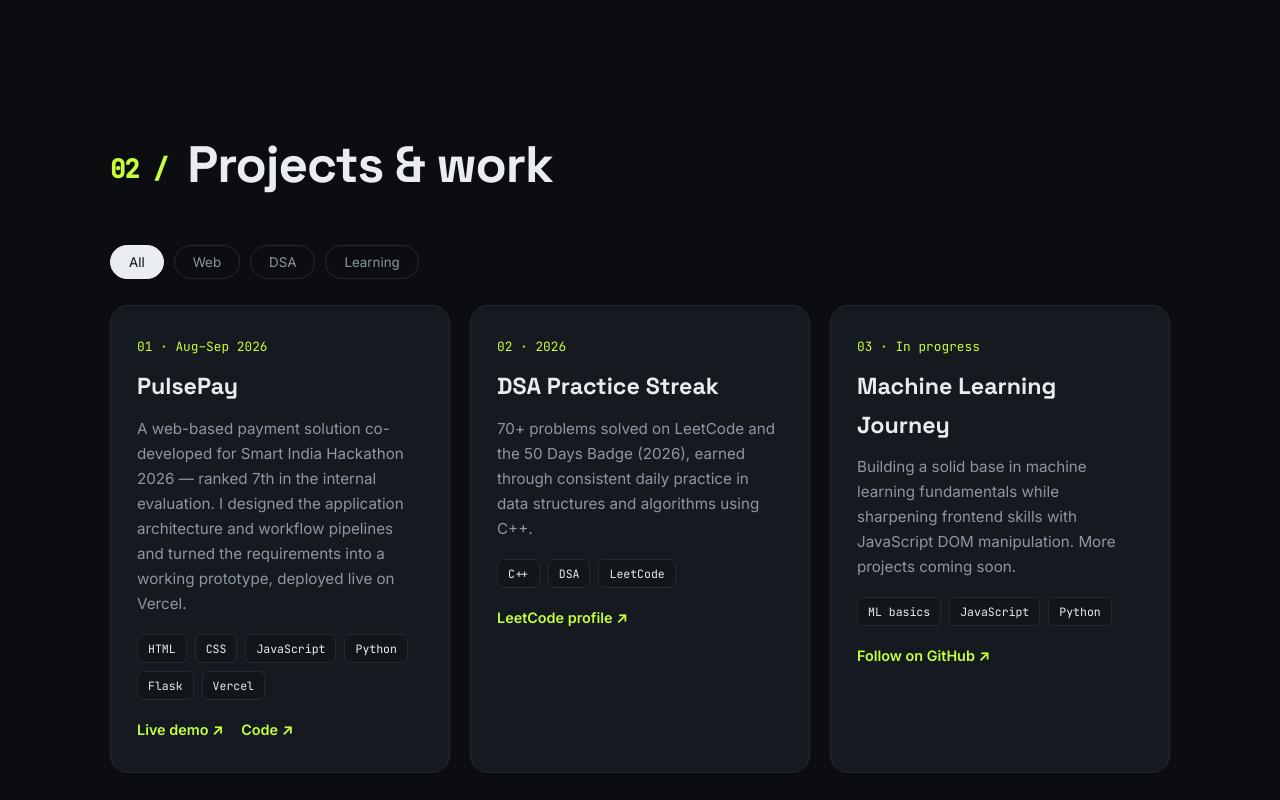
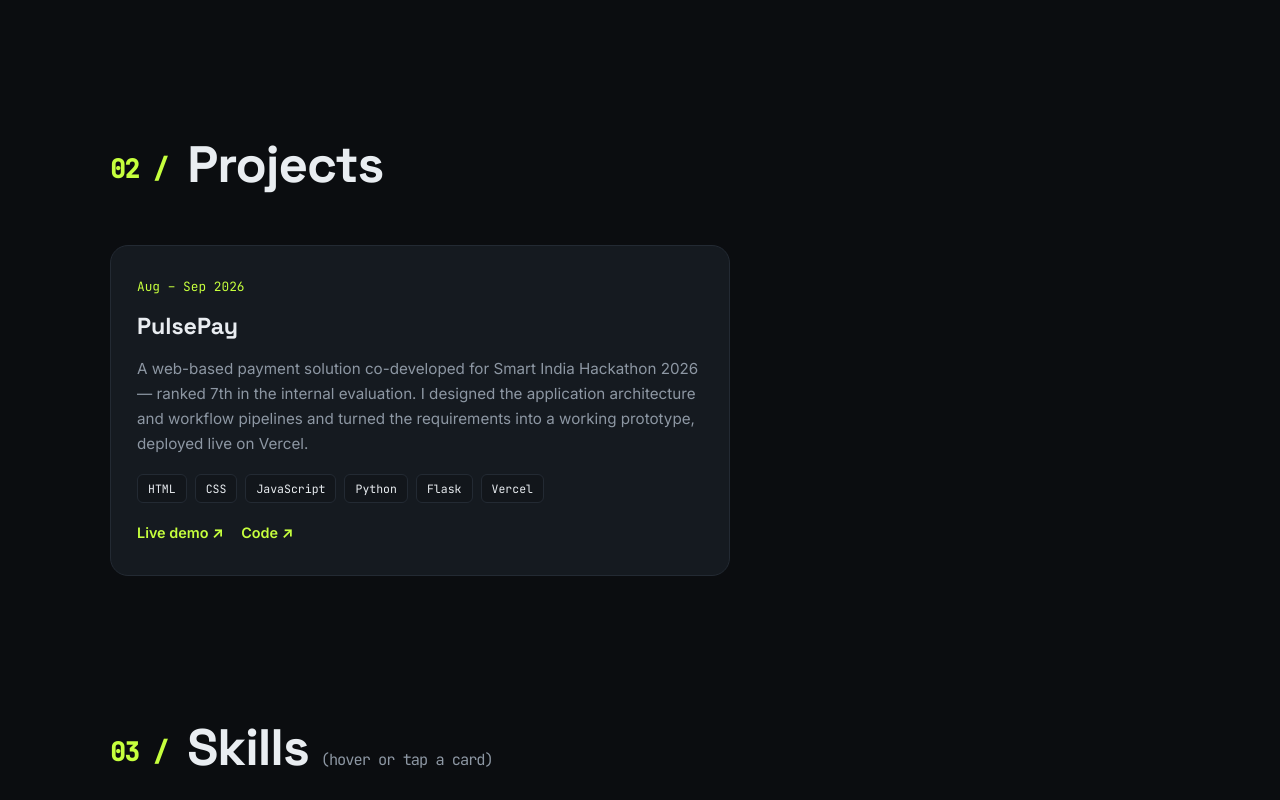
Before and after one commit to anshi1607/Portfolio, a plain HTML site: page index.html in a window 1280 px wide. Shown: the part 1720-2520 px from the top of the page. Drawn offline with Linux system fonts and the light colour scheme.

Commit message:
keep only  pulsepay

```diff
--- a/index.html
+++ b/index.html
@@ -79,34 +79,15 @@
 
     <!-- PROJECTS -->
     <section id="projects" class="section">
-      <h2 class="sec-title reveal"><span class="mono">02 /</span> Projects &amp; work</h2>
-      <div class="filters reveal" id="filters">
-        <button class="f active" data-f="all">All</button>
-        <button class="f" data-f="web">Web</button>
-        <button class="f" data-f="dsa">DSA</button>
-        <button class="f" data-f="learning">Learning</button>
-      </div>
-      <div class="grid" id="projGrid">
+      <h2 class="sec-title reveal"><span class="mono">02 /</span> Projects</h2>
+      <div class="filters" id="filters" style="display:none"></div>
+      <div class="grid" id="projGrid" style="grid-template-columns: minmax(0, 620px);">
         <article class="card tilt reveal" data-cat="web">
-          <span class="num mono">01 · Aug–Sep 2026</span>
+          <span class="num mono">Aug – Sep 2026</span>
           <h3>PulsePay</h3>
           <p>A web-based payment solution co-developed for Smart India Hackathon 2026 — ranked 7th in the internal evaluation. I designed the application architecture and workflow pipelines and turned the requirements into a working prototype, deployed live on Vercel.</p>
           <div class="tags"><span>HTML</span><span>CSS</span><span>JavaScript</span><span>Python</span><span>Flask</span><span>Vercel</span></div>
-          <div class="links-row"><a href="#">Live demo ↗</a><a href="https://github.com/anshi1607" target="_blank" rel="noopener">Code ↗</a></div>
-        </article>
-        <article class="card tilt reveal" data-cat="dsa">
-          <span class="num mono">02 · 2026</span>
-          <h3>DSA Practice Streak</h3>
-          <p>70+ problems solved on LeetCode and the 50 Days Badge (2026), earned through consistent daily practice in data structures and algorithms using C++.</p>
-          <div class="tags"><span>C++</span><span>DSA</span><span>LeetCode</span></div>
-          <div class="links-row"><a href="https://leetcode.com/u/anshi1607" target="_blank" rel="noopener">LeetCode profile ↗</a></div>
-        </article>
-        <article class="card tilt reveal" data-cat="learning">
-          <span class="num mono">03 · In progress</span>
-          <h3>Machine Learning Journey</h3>
-          <p>Building a solid base in machine learning fundamentals while sharpening frontend skills with JavaScript DOM manipulation. More projects coming soon.</p>
-          <div class="tags"><span>ML basics</span><span>JavaScript</span><span>Python</span></div>
-          <div class="links-row"><a href="https://github.com/anshi1607" target="_blank" rel="noopener">Follow on GitHub ↗</a></div>
+          <div class="links-row"><a href="https://pulsepay-pearl.vercel.app/" target="_blank" rel="noopener">Live demo ↗</a><a href="https://github.com/anshi1607" target="_blank" rel="noopener">Code ↗</a></div>
         </article>
       </div>
     </section>
```
